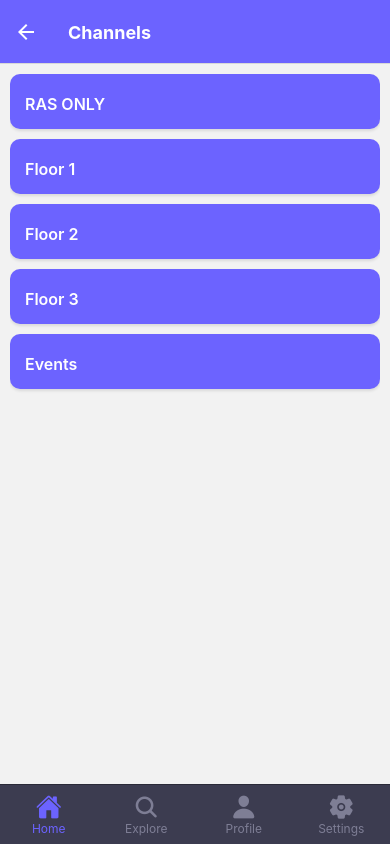
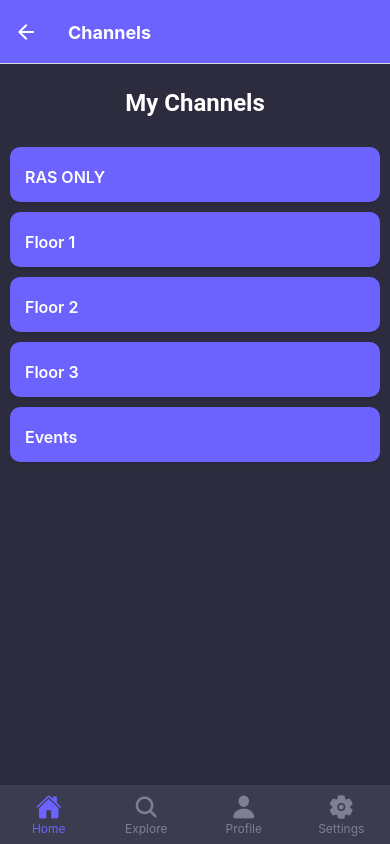
Before and after one commit to oliviabruvik/DormX, a React Native app: screen /ChannelsScreen in a window 390 px wide. Built offline with nearby package versions, Linux system fonts and the light colour scheme; what @react-native-vector-icons/material-design-icons would draw is missing.

Commit message:
Fixed background color

```diff
--- a/screens/ChannelsScreen.js
+++ b/screens/ChannelsScreen.js
@@ -1,11 +1,20 @@
 import React from 'react';
 import { View, Text, StyleSheet, ScrollView, useColorScheme, TouchableOpacity } from 'react-native';
 import Colors from '../constants/Colors';
+import { Avatar, Button, Card, Title, Paragraph, Searchbar, Text as PaperText } from 'react-native-paper';
 
 export default function ChannelsScreen({ navigation }) {
   const colorScheme = useColorScheme();
   const theme = colorScheme === 'dark' ? 'dark' : 'light';
 
+  // Header component
+  const ChannelsHeader = () => {
+    return (
+        <View style={styles.header}>
+            <PaperText style={styles.headerText}>My Channels</PaperText>
+        </View>
+    );
+  };
   // Sample chat data (you would replace this with real data)
   const channels = [
     { id: 1, name: 'RAS ONLY'},
@@ -45,8 +54,9 @@ export default function ChannelsScreen({ navigation }) {
 
   return (
     // put in safe view
-    <View style={[styles.container, { backgroundColor: Colors[theme].backgroundColor }]}>
+    <View style={[styles.container, { backgroundColor: Colors[theme].background }]}>
       <ScrollView>
+        <ChannelsHeader />
         <View style={styles.featuresContainer}>{renderFeatures()}</View>
       </ScrollView>
     </View>
@@ -57,6 +67,16 @@ const styles = StyleSheet.create({
   container: {
     flex: 1,
     padding: 10,
+  },
+  header: {
+    padding: 15,
+    alignItems: "center",
+    marginBottom: 15,
+  },
+  headerText: {
+    color: "#FFFFFF",
+    fontWeight: "bold",
+    fontSize: 24,
   },
   chatItem: {
     flexDirection: 'row',
```
